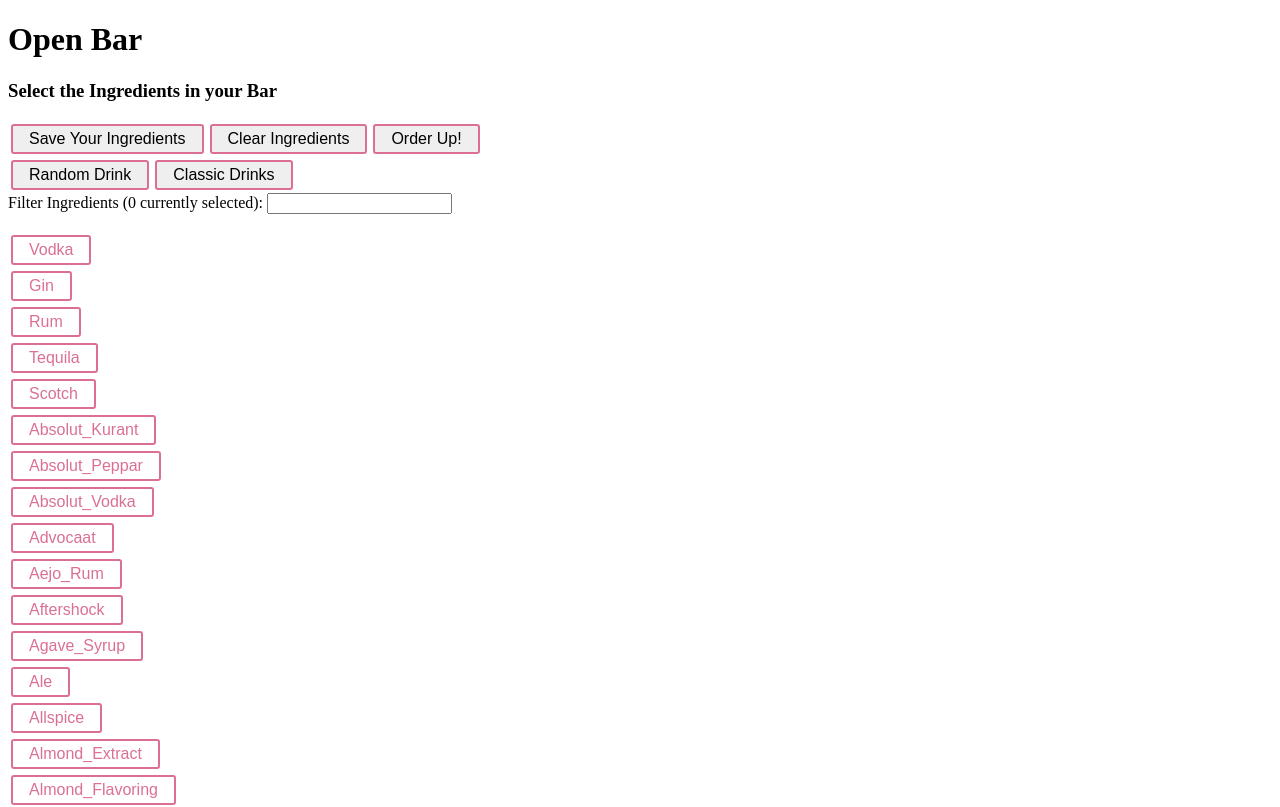
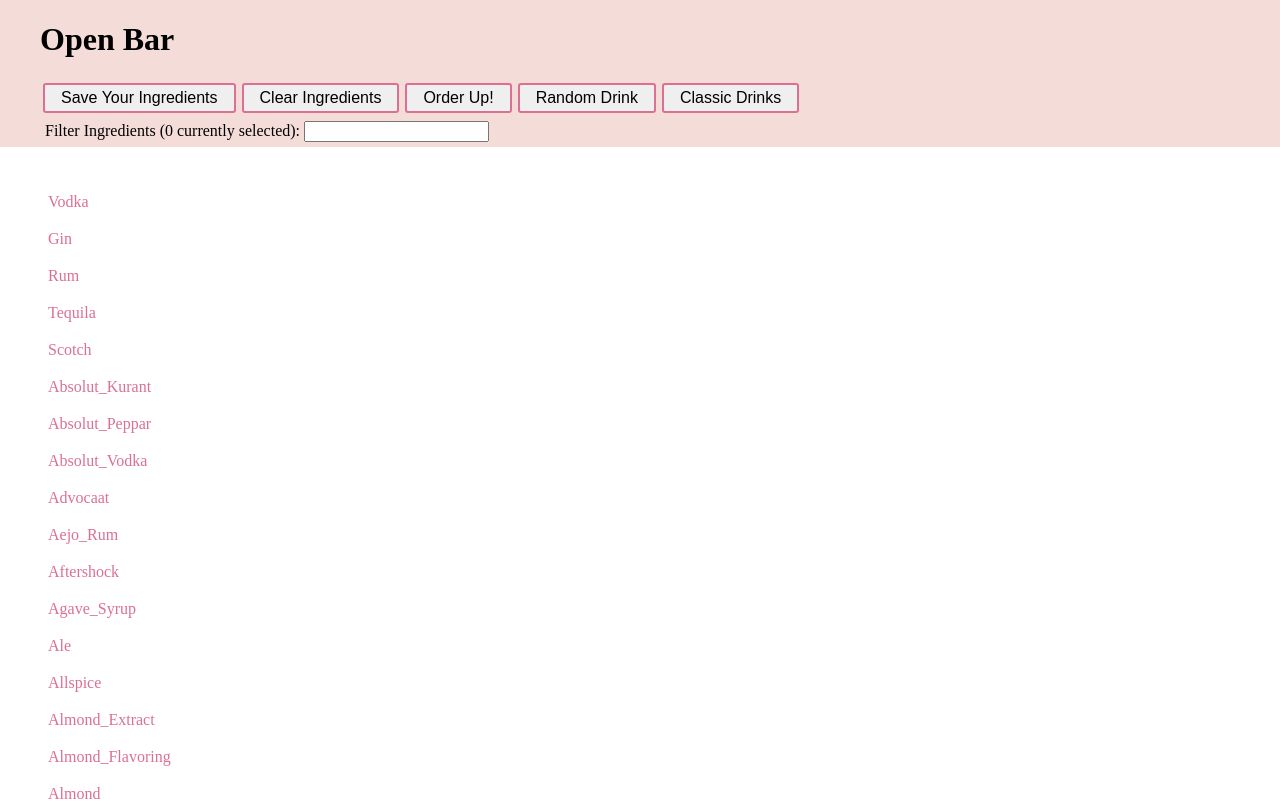
Before and after one commit to phamner/open-bar, a React app: page / in a window 1280 px wide. Shown: the top 807 px of the page. Built offline with nearby package versions, Linux system fonts and the light colour scheme; no server answers.

Commit message:
Add css for header.

```diff
--- a/client/src/components/Drink.jsx
+++ b/client/src/components/Drink.jsx
@@ -1,14 +1,5 @@
 import React from 'react';
 import styled from 'styled-components';
-
-// const Image = styled.img`
-  // height: 120px;
-
-//   display: block;
-//   position: relative;
-//   cursor: pointer;
-//   margin-bottom: 3px;
-// `;
 
 const Div = styled.div`
   margin: 20px;
@@ -17,7 +8,6 @@ const Div = styled.div`
     background: #eee;
     cursor: pointer;
   }
-
 `
 
 const Ul = styled.div`
@@ -43,15 +33,10 @@ const Li = styled.div`
   overflow: auto;
 `
 
-// li:hover {
-//   background: #eee;
-//   cursor: pointer;
-// }
-
 const Image = styled.img`
   float: left;
   margin: 0 15px 0 0;
-  height: 120px;
+  height: 200px;
 
 `;
 
@@ -59,10 +44,10 @@ const Image = styled.img`
 const Drink = function(props){
   // console.log(props.drink.idDrink)
   return (
-    <Div>
+    <Div onClick={() => {props.renderCompleteDrinkInfo(props.drink.idDrink)}}>
       <Ul>
         <Li>
-          <Image src={props.drink.strDrinkThumb} alt="Logo" id={props.drink.idDrink} onClick={() => {props.renderCompleteDrinkInfo(props.drink.idDrink)}}/>
+          <Image src={props.drink.strDrinkThumb} alt="Logo" id={props.drink.idDrink} />
           <H3>{props.drink.strDrink}</H3>
         </Li>
       </Ul>
--- a/client/src/components/DrinkList.jsx
+++ b/client/src/components/DrinkList.jsx
@@ -7,7 +7,7 @@ const Button = styled.button`
   color:  "white";
 
   font-size: 1em;
-  margin: 3px;
+  margin: 20px;
   padding: 0.25em 1em;
   border: 2px solid palevioletred;
   border-radius: 3px;
--- a/client/src/components/Ingredient.jsx
+++ b/client/src/components/Ingredient.jsx
@@ -1,24 +1,55 @@
 import React from 'react';
 import styled from 'styled-components';
 
-const Button = styled.button`
+const Button = styled.div`
   background: ${props => props.trueOrFalse ? "palevioletred" : "white"};
   color: ${props => props.trueOrFalse ? "white" : "palevioletred"};
 
   font-size: 1em;
-  margin: 3px;
+  margin: 0px;
   padding: 0.25em 1em;
-  border: 2px solid palevioletred;
+  // border: 2px solid palevioletreds;
   border-radius: 3px;
 `;
 
+const Div = styled.div`
+  margin: 5px;
+
+  &:hover {
+    background: #eee;
+    cursor: pointer;
+  }
+`
+
+const Ul = styled.div`
+  list-style-type: none;
+  width: 500px;
+`
+
+const H3 = styled.div`
+  font: bold 20px/1.5 Helvetica, Verdana, sans-serif;
+`
+
+const P = styled.div`
+  font: 200 12px/1.5 Georgia, Times New Roman, serif;
+`
+
+const Li = styled.div`
+  padding: 3px;
+  overflow: auto;
+`
 
 const Ingredient = function(props){
   return(
-    <div>
-      <Button trueOrFalse={props.trueFalse} onClick={props.addItemToBar} id={props.item}>{props.item}</Button>
-      {/* {console.log(props.trueFalse)} */}
-    </div>
+
+    <Div>
+      <Ul>
+        <Li>
+          <Button trueOrFalse={props.trueFalse} onClick={props.addItemToBar} id={props.item}>{props.item} </Button>
+        </Li>
+      </Ul>
+    </Div>
+
   )
 }
 
--- a/client/src/components/IngredientSelector.jsx
+++ b/client/src/components/IngredientSelector.jsx
@@ -14,6 +14,45 @@ const Button = styled.button`
   border-radius: 3px;
 `;
 
+const Navbar = styled.div`
+  overflow: hidden;
+  background-color: #F4DDD8;
+  position: fixed;
+  top: 0;
+  left: 0;
+  width: 100%;
+`
+
+// const A = styled.div`
+//   float: left;
+//   display: block;
+//   color: #f2f2f2;
+//   text-align: center;
+//   padding: 14px 16px;
+//   text-decoration: none;
+//   font-size: 17px;
+// `
+
+// .navbar a:hover {
+//   background: #ddd;
+//   color: black;
+// }
+
+const Main = styled.div`
+  padding: 16px;
+  margin-top: 165px;
+`
+
+const Filter = styled.div`
+  margin: 5px;
+`
+
+const Elements = styled.div`
+// width: 50%;
+// margin: 0 auto;
+  margin-left: 40px
+`
+
 
 
 const IngredientSelector = function(props){
@@ -21,24 +60,27 @@ const IngredientSelector = function(props){
 
   return(
     <div>
-      <h3>Select the Ingredients in your Bar</h3>
+      <Navbar>
+        <Elements>
+          <h1>Open Bar</h1>
           <Button onClick={props.saveIngredients}>Save Your Ingredients</Button>
           <Button onClick={props.clearIngredients}>Clear Ingredients</Button>
           <Button onClick={props.renderDrinkList}>Order Up!</Button>
-      <br />
           <Button onClick={props.findRandomDrink}>Random Drink</Button>
           <Button onClick={props.findTopCocktails}>Classic Drinks</Button>
-
+          <Filter>
             <form>
               Filter Ingredients ({props.ingredients.ingredientCounter} currently selected): <input type="text" name="name" onChange={props.handleFilterChange}/>
             </form>
-      <br />
-      {/* {console.log(props.ingredients.filterDrinks)} */}
+          </Filter>
+        </Elements>
+      </Navbar>
 
+      <Main>
         {arrayOfIngredients.filter(item =>
           item.toLowerCase().includes(props.ingredients.filterDrinks.toLowerCase()))
           .map(item => <Ingredient item={item} key={item} trueFalse={props.ingredients[item]} addItemToBar={props.addItemToBar}/>)}
-
+      </Main>
     </div>
   )
 }
--- a/client/src/components/Landing.jsx
+++ b/client/src/components/Landing.jsx
@@ -1648,9 +1648,9 @@ class Landing extends Component {
     if (this.state.Page === 'Landing') {
       return (
         <div>
-          <h1>
+          {/* <h1>
             Open Bar
-          </h1>
+          </h1> */}
           <IngredientSelector
             addItemToBar={this.addItemToBar}
             ingredients={this.state}
@@ -1665,9 +1665,9 @@ class Landing extends Component {
     } else if (this.state.Page === 'DrinkList') {
       return (
         <div>
-          <h1>
+          {/* <h1>
             Open Bar
-          </h1>
+          </h1> */}
           <DrinkList
           renderLanding={this.renderLanding}
           selectedItem={this.state.selectedItem}
@@ -1678,9 +1678,9 @@ class Landing extends Component {
     } else if (this.state.Page === 'CompleteDrinkInfo') {
       return (
         <div>
-          <h1>
+          {/* <h1>
           Open Bar
-          </h1>
+          </h1> */}
           <CompleteDrinkInfo renderLanding={this.renderLanding} selectedItem={this.state.selectedItem} renderDrinkList={this.renderDrinkList}/>
         </div>
       )
```
Also changed, not shown: 1 other file (tests, documents, lock files or other folders). Lines whose indentation alone changed are shown as unchanged.
